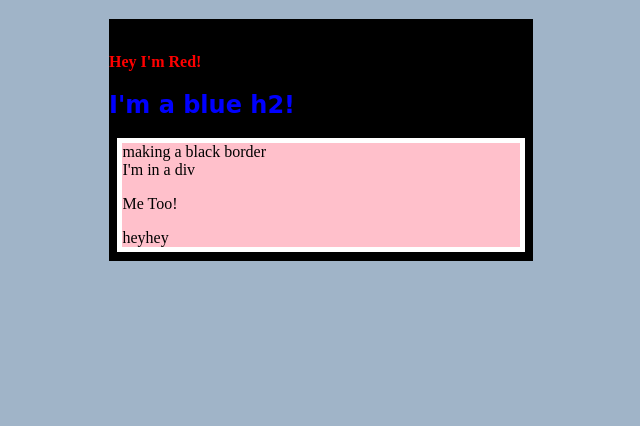
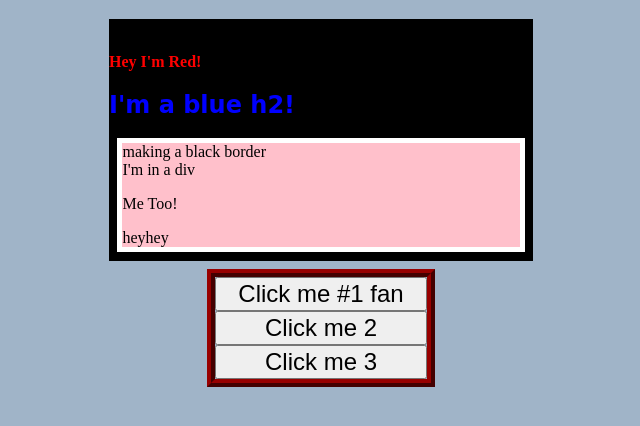
Before and after one commit to rytonius/odinproject, a plain HTML site: page javascript_dom/index.html in a window 1280 px wide. Shown: the part 82-508 px from the top of the page, without its empty margins (27-667 px from the left). Drawn offline with Linux system fonts and the light colour scheme.

Commit message:
started lesson 2

```diff
--- a/javascript_dom/index.html
+++ b/javascript_dom/index.html
@@ -13,6 +13,12 @@
         This was all made in javascript
     </h1>
     <div id="container"></div>
+    <div id="lesson2">
+        <button onclick="alert('Hello World')">Click me #1 fan</button>
+
+        <button id="btn2">Click me 2</button>
+        <button id="btn3">Click me 3</button>
+    </div>
 
 
 </body>
--- a/javascript_dom/main.css
+++ b/javascript_dom/main.css
@@ -6,3 +6,19 @@ body {
     padding:1% 10%;
 
 }
+
+#lesson2 {
+    display: flex;
+    flex-direction: column;
+    /* align-self compared to align-items doesn't squish the inside elements */
+    align-self: center;
+    width: 50%;
+    border:8px;
+    border-style: ridge;
+    margin:2%;
+    border-color: rgb(152,0,0);
+}
+
+button {
+    font-size: x-large;
+}
--- a/javascript_dom/main.js
+++ b/javascript_dom/main.js
@@ -1,3 +1,20 @@
+function main() {
+    lesson1()
+
+    const lesson2 = () => {
+        console.log("whats uppppppp");
+        const btn2 = document.querySelector('#btn2')
+        btn2.onclick = () => alert("I'm standing... BEHIND YOU");
+
+        const btn3 = document.querySelector('#btn3');
+    }
+    lesson2();
+
+
+
+}
+
+function lesson1() {
     document.querySelector("body").style.backgroundColor = "rgb(160,180,200";
     //grab the newly minted container
     const container = document.querySelector('#container');
@@ -62,3 +79,6 @@ EditBorder.appendChild(Object.assign(document.createElement('div'),{id:"hey", te
     //     another <h1> that says “I’m in a div”
     //     a <p> that says “ME TOO!”
     //     Hint for this one: after creating the <div> with createElement, append the <h1> and <p> to it before adding it to the container.
+
+}
+main();
```
Lines whose indentation alone changed are shown as unchanged.
